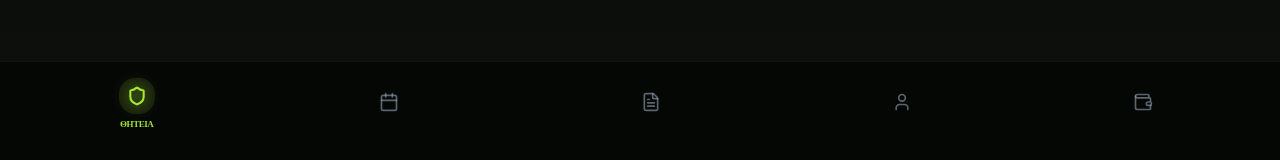
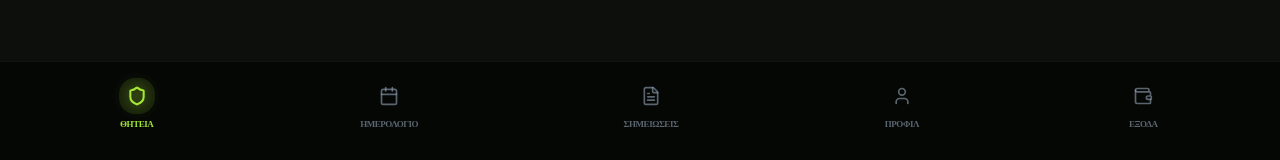
Before and after one commit to liakos199/v0-military-service-app, a Next.js app: page / in a window 1280 px wide. Shown: the part 637-797 px from the top of the page. Built offline with nearby package versions, Linux system fonts and the light colour scheme.

Commit message:
Update BottomNav: always show labels and remove scaling effects on active tabs

```diff
--- a/components/bottom-nav.tsx
+++ b/components/bottom-nav.tsx
@@ -42,21 +42,22 @@ export function BottomNav({ activeTab, onTabChange }: BottomNavProps) {
                 onTabChange(tab.id)
               }}
               className={cn(
-                'flex flex-col items-center justify-center gap-1 py-2 px-2 rounded-xl transition-all duration-300 relative',
-                isActive
-                  ? 'text-primary'
-                  : 'text-muted-foreground/60 active:scale-90'
+                'flex flex-col items-center justify-center gap-1 py-2 px-2 rounded-xl transition-colors duration-300 relative'
               )}
             >
               <div className={cn(
-                "p-2 rounded-xl transition-all duration-300",
+                "p-2 rounded-xl transition-colors duration-300",
                 isActive ? "bg-primary/10" : "bg-transparent"
               )}>
-                <Icon className={cn('h-5 w-5', isActive && 'drop-shadow-[0_0_8px_var(--primary)]')} strokeWidth={isActive ? 2.5 : 2} />
+                <Icon className={cn(
+                  'h-5 w-5 transition-all duration-300',
+                  isActive ? 'text-primary drop-shadow-[0_0_8px_var(--primary)]' : 'text-muted-foreground/60',
+                  isActive ? 'stroke-[2.5]' : 'stroke-[2]'
+                )} />
               </div>
               <span className={cn(
-                'text-[9px] font-bold uppercase tracking-tighter transition-all duration-300',
-                isActive ? 'opacity-100' : 'opacity-0 h-0 overflow-hidden'
+                'text-[9px] font-bold uppercase tracking-tighter transition-colors duration-300',
+                isActive ? 'text-primary' : 'text-muted-foreground/60'
               )}>
                 {tab.label}
               </span>
```
